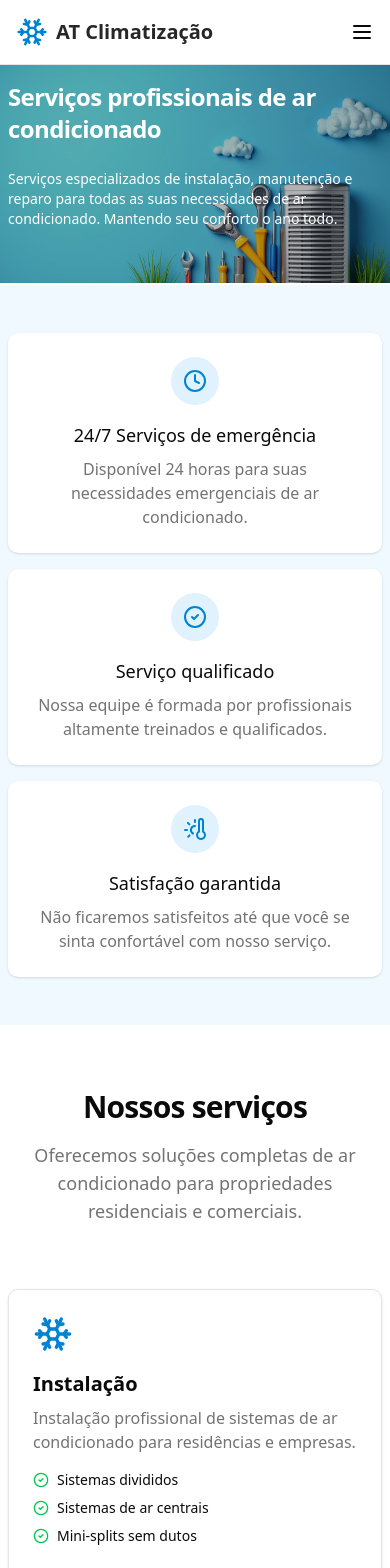
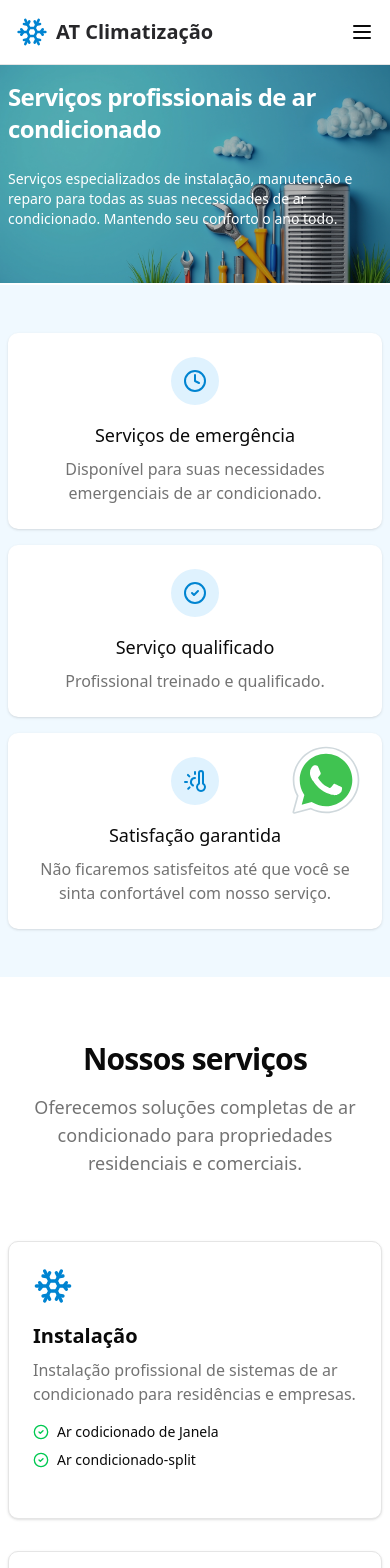
Before and after one commit to hiagoCf19/AT-climatizacao, a React (Vite) app: page / in a window 390 px wide. Shown: the top 1568 px of the page. Built offline with nearby package versions, Linux system fonts and the light colour scheme.

Commit message:
fix: informations

```diff
--- a/src/App.tsx
+++ b/src/App.tsx
@@ -3,14 +3,15 @@
 
 import Features from "./components/features";
 import Services from "./components/services";
-import About from "./components/about";
 import Testimonials from "./components/testimonials";
 import Cta from "./components/CTA";
 import Contact from "./components/contact";
 import Footer from "./components/footer";
+import WhatsAppCTA from "./components/whatsAppCTA";
+import About from "./components/about";
 function App() {
   return (
-    <div className="flex min-h-screen flex-col ">
+    <div className="flex min-h-screen flex-col  ">
       <Header />
       <main className="flex-1 ">
         <Home />
@@ -27,6 +28,7 @@
         {/* Contact */}
         <Contact />
       </main>
+      <WhatsAppCTA />
 
       <Footer />
     </div>
--- a/src/components/about.tsx
+++ b/src/components/about.tsx
@@ -1,5 +1,3 @@
-import { CheckCircle2 } from "lucide-react";
-import { Button } from "@/components/ui/button";
 const About = () => {
   return (
     <section
@@ -10,10 +8,10 @@
         <div className="grid grid-cols-1 lg:grid-cols-2 gap-12 items-center">
           <div>
             <img
-              src="/placeholder.svg?height=600&width=800"
+              src="/logo.png"
               alt="AT Climatização technician"
-              width={600}
-              height={400}
+              width={800}
+              height={200}
               className="rounded-lg shadow-md object-cover"
             />
           </div>
@@ -21,38 +19,17 @@
             <h2 className="text-3xl font-bold tracking-tight sm:text-4xl mb-6">
               Sobre AT Climatização
             </h2>
-            <p className="text-lg text-muted-foreground mb-6">
-              Com mais de XX anos de experiência no setor, a AT Climatização tem
-              fornecido serviços de ar condicionado de alta qualidade para
-              clientes residenciais e comerciais.
+            <p className="text-lg text-muted-foreground mb-6"></p>
+            <p className="text-lg text-muted-foreground mb-6 text-center">
+              Profissional especializado em ar-condicionado, com foco em
+              qualidade, capricho e respeito ao ambiente do cliente. Realiza
+              cada serviço com extrema atenção aos detalhes, garantindo um
+              trabalho minucioso, eficiente e sem sujeira. Preza pela
+              pontualidade, discrição e cuidado em cada etapa — desde a
+              instalação até a manutenção. Atua sempre com seriedade, para
+              preservar o local e entregando um resultado limpo, seguro e
+              confiável.
             </p>
-            <p className="text-lg text-muted-foreground mb-6">
-              Técnicos certificados estão comprometidos em oferecer um serviço
-              excepcional, garantindo seu conforto em qualquer estação. Nos
-              orgulhamos de nossa atenção aos detalhes, confiabilidade e
-              satisfação do cliente.
-            </p>
-            <div className="grid grid-cols-2 gap-4 mb-8">
-              <div className="flex items-center gap-2">
-                <CheckCircle2 className="h-5 w-5 text-sky-600" />
-                <span>XX+ Anos de experiência</span>
-              </div>
-              <div className="flex items-center gap-2">
-                <CheckCircle2 className="h-5 w-5 text-sky-600" />
-                <span>Certificados técnicos</span>
-              </div>
-              <div className="flex items-center gap-2">
-                <CheckCircle2 className="h-5 w-5 text-sky-600" />
-                <span>Garantia de serviço</span>
-              </div>
-              <div className="flex items-center gap-2">
-                <CheckCircle2 className="h-5 w-5 text-sky-600" />
-                <span>Preço competitivo</span>
-              </div>
-            </div>
-            <Button className="bg-sky-600 hover:bg-sky-700">
-              Saiba mais sobre nós
-            </Button>
           </div>
         </div>
       </div>
--- a/src/components/contact.tsx
+++ b/src/components/contact.tsx
@@ -1,5 +1,4 @@
-import { Button } from "./ui/button";
-import { Phone, Mail } from "lucide-react";
+import { Phone, Instagram } from "lucide-react";
 const Contact = () => {
   return (
     <section id="contact" className="py-16 px-2  md:py-24 flex justify-center">
@@ -10,9 +9,8 @@
               Contate-nos
             </h2>
             <p className="text-lg text-muted-foreground mb-8">
-              Tem dúvidas ou precisa agendar um serviço? Entre em contato
-              conosco usando qualquer um dos métodos abaixo ou preenchendo o
-              formulário de contato.
+              Tem duvidas ou precisa agendar um serviço? Entre em contato
+              conosco usando qualquer um dos métodos abaixo
             </p>
 
             <div className="space-y-6">
@@ -26,20 +24,18 @@
                 </div>
               </div>
 
-              <div className="flex items-start gap-4">
+              <a
+                href="/ins"
+                className="flex items-start gap-4 bg-transparent shadow-none text-zinc-700"
+              >
                 <div className="h-10 w-10 rounded-full bg-sky-100 flex items-center justify-center flex-shrink-0">
-                  <Mail className="h-5 w-5 text-sky-600" />
+                  <Instagram className="h-5 w-5 text-sky-600" />
                 </div>
                 <div>
-                  <h3 className="font-medium mb-1">Email</h3>
-                  <p className="text-muted-foreground">
-                    contato@atclimatizacao.com
-                  </p>
-                  <p className="text-muted-foreground">
-                    suporte@atclimatizacao.com
-                  </p>
+                  <h3 className="font-medium ">Instagram</h3>
+                  <p className="text-muted-foreground">@atclimatizacao</p>
                 </div>
-              </div>
+              </a>
 
               {/*  <div className="flex items-start gap-4">
                 <div className="h-10 w-10 rounded-full bg-sky-100 flex items-center justify-center flex-shrink-0">
@@ -57,7 +53,7 @@
           </div>
 
           <div>
-            <form className="space-y-6 bg-white p-8 rounded-lg shadow border">
+            {/*   <form className="space-y-6 bg-white p-8 rounded-lg shadow border">
               <div className="grid grid-cols-1 sm:grid-cols-2 gap-6">
                 <div className="space-y-2">
                   <label htmlFor="first-name" className="text-sm font-medium">
@@ -141,7 +137,7 @@
               >
                 Enviar mensagem
               </Button>
-            </form>
+            </form> */}
           </div>
         </div>
       </div>
--- a/src/components/features.tsx
+++ b/src/components/features.tsx
@@ -9,12 +9,9 @@
             <div className="h-12 w-12 rounded-full bg-sky-100 flex items-center justify-center mb-4">
               <Clock className="h-6 w-6 text-sky-600" />
             </div>
-            <h3 className="text-lg font-medium mb-2">
-              24/7 Serviços de emergência
-            </h3>
+            <h3 className="text-lg font-medium mb-2">Serviços de emergência</h3>
             <p className="text-muted-foreground">
-              Disponível 24 horas para suas necessidades emergenciais de ar
-              condicionado.
+              Disponível para suas necessidades emergenciais de ar condicionado.
             </p>
           </div>
 
@@ -24,8 +21,7 @@
             </div>
             <h3 className="text-lg font-medium mb-2">Serviço qualificado</h3>
             <p className="text-muted-foreground">
-              Nossa equipe é formada por profissionais altamente treinados e
-              qualificados.
+              Profissional treinado e qualificado.
             </p>
           </div>
 
--- a/src/components/footer.tsx
+++ b/src/components/footer.tsx
@@ -119,7 +119,7 @@
           </div>
 
           <div>
-            <h3 className="text-lg font-semibold mb-4 text-white">Contact</h3>
+            <h3 className="text-lg font-semibold mb-4 text-white">Contato</h3>
             <ul className="space-y-3">
               {/*  <li className="flex items-start gap-3">
                 <MapPin className="h-5 w-5 text-sky-400 flex-shrink-0 mt-0.5" />
@@ -141,19 +141,11 @@
           </div>
         </div>
 
-        <div className="border-t border-gray-800 mt-12 pt-8 flex flex-col md:flex-row justify-between items-center">
+        <div className="border-t text-center border-gray-800 mt-12 pt-8 flex flex-col md:flex-row justify-between items-center">
           <p>
-            &copy; {new Date().getFullYear()} AT Climatização. Todos os direitos
-            reservados.
+            &copy; {new Date().getFullYear()} AT Climatização. <br /> Todos os
+            direitos reservados.
           </p>
-          <div className="flex gap-6 mt-4 md:mt-0">
-            <a href="#" className="text-sm hover:text-white transition-colors">
-              Política de provacidade
-            </a>
-            <a href="#" className="text-sm hover:text-white transition-colors">
-              Termos de serviço
-            </a>
-          </div>
         </div>
       </div>
     </footer>
--- a/src/components/header.tsx
+++ b/src/components/header.tsx
@@ -69,7 +69,12 @@
             className="text-zinc-50 bg-sky-600 cursor-pointer hover:bg-sky-700"
             size="sm"
           >
-            Solicitar serviços
+            <a
+              href="https://api.whatsapp.com/send/?phone=554791684583&text&type=phone_number&app_absent=0"
+              target="_blank"
+            >
+              Solicitar serviços
+            </a>
           </Button>
         </div>
 
--- a/src/components/services.tsx
+++ b/src/components/services.tsx
@@ -32,23 +32,19 @@
               <ul className="space-y-2 mb-6">
                 <li className="flex items-center gap-2">
                   <CheckCircle2 className="h-4 w-4 text-green-500" />
-                  <span className="text-sm">Sistemas divididos</span>
+                  <span className="text-sm">Ar codicionado de Janela</span>
                 </li>
                 <li className="flex items-center gap-2">
                   <CheckCircle2 className="h-4 w-4 text-green-500" />
-                  <span className="text-sm">Sistemas de ar centrais</span>
-                </li>
-                <li className="flex items-center gap-2">
-                  <CheckCircle2 className="h-4 w-4 text-green-500" />
-                  <span className="text-sm">Mini-splits sem dutos</span>
+                  <span className="text-sm">Ar condicionado-split</span>
                 </li>
               </ul>
-              <a
+              {/* <a
                 href="#"
                 className="inline-flex items-center text-sky-600 text-sm font-medium hover:underline"
               >
                 Ver mais <ArrowRight className="ml-1 h-4 w-4" />
-              </a>
+              </a> */}
             </div>
           </div>
 
@@ -74,12 +70,12 @@
                   <span className="text-sm">Troca de peças</span>
                 </li>
               </ul>
-              <a
+              {/* <a
                 href="#"
                 className="inline-flex items-center text-sky-600 text-sm font-medium hover:underline"
               >
                 Ver mais <ArrowRight className="ml-1 h-4 w-4" />
-              </a>
+              </a> */}
             </div>
           </div>
 
@@ -105,12 +101,12 @@
                   <span className="text-sm">Manutenção preventiva</span>
                 </li>
               </ul>
-              <a
+              {/* <a
                 href="#"
                 className="inline-flex items-center text-sky-600 text-sm font-medium hover:underline"
               >
                 Ver mais <ArrowRight className="ml-1 h-4 w-4" />
-              </a>
+              </a> */}
             </div>
           </div>
         </div>
--- a/src/components/testimonials.tsx
+++ b/src/components/testimonials.tsx
@@ -39,10 +39,10 @@
             </p>
             <div className="flex items-center gap-3">
               <div className="h-10 w-10 rounded-full bg-gray-200 flex items-center justify-center">
-                <span className="text-sm font-medium">RM</span>
+                <img src="" alt="" />
               </div>
               <div>
-                <h4 className="font-medium">Ricardo Mendes</h4>
+                <h4 className="font-medium">Samara Seguetto</h4>
                 <p className="text-sm text-muted-foreground">
                   Balneário Camboriú
                 </p>
@@ -68,8 +68,7 @@
             </div>
             <p className="italic mb-4">
               "Utilizamos a AT Climatização para a manutenção do nosso prédio de
-              escritórios.Técnico sempre confiável e realiza um trabalho
-              excelente."
+              escritórios.Sempre confiável e realiza um trabalho excelente."
             </p>
             <div className="flex items-center gap-3">
               <div className="h-10 w-10 rounded-full bg-gray-200 flex items-center justify-center">
--- /dev/null
+++ b/src/components/whatsAppCTA.tsx
@@ -0,0 +1,45 @@
+// Componente React com Tailwind e Lucide
+
+export default function WhatsAppCTA() {
+  return (
+    <a
+      href="https://api.whatsapp.com/send/?phone=554791684583&text&type=phone_number&app_absent=0"
+      target="_blank"
+      rel="noopener noreferrer"
+      className="fixed z-50 right-0 p-6 bottom-0 "
+    >
+      <svg
+        xmlns="http://www.w3.org/2000/svg"
+        x="0px"
+        y="0px"
+        width="80"
+        height="80"
+        viewBox="0 0 48 48"
+        className=""
+      >
+        <path
+          fill="#fff"
+          d="M4.868,43.303l2.694-9.835C5.9,30.59,5.026,27.324,5.027,23.979C5.032,13.514,13.548,5,24.014,5c5.079,0.002,9.845,1.979,13.43,5.566c3.584,3.588,5.558,8.356,5.556,13.428c-0.004,10.465-8.522,18.98-18.986,18.98c-0.001,0,0,0,0,0h-0.008c-3.177-0.001-6.3-0.798-9.073-2.311L4.868,43.303z"
+        ></path>
+        <path
+          fill="#fff"
+          d="M4.868,43.803c-0.132,0-0.26-0.052-0.355-0.148c-0.125-0.127-0.174-0.312-0.127-0.483l2.639-9.636c-1.636-2.906-2.499-6.206-2.497-9.556C4.532,13.238,13.273,4.5,24.014,4.5c5.21,0.002,10.105,2.031,13.784,5.713c3.679,3.683,5.704,8.577,5.702,13.781c-0.004,10.741-8.746,19.48-19.486,19.48c-3.189-0.001-6.344-0.788-9.144-2.277l-9.875,2.589C4.953,43.798,4.911,43.803,4.868,43.803z"
+        ></path>
+        <path
+          fill="#cfd8dc"
+          d="M24.014,5c5.079,0.002,9.845,1.979,13.43,5.566c3.584,3.588,5.558,8.356,5.556,13.428c-0.004,10.465-8.522,18.98-18.986,18.98h-0.008c-3.177-0.001-6.3-0.798-9.073-2.311L4.868,43.303l2.694-9.835C5.9,30.59,5.026,27.324,5.027,23.979C5.032,13.514,13.548,5,24.014,5 M24.014,42.974C24.014,42.974,24.014,42.974,24.014,42.974C24.014,42.974,24.014,42.974,24.014,42.974 M24.014,42.974C24.014,42.974,24.014,42.974,24.014,42.974C24.014,42.974,24.014,42.974,24.014,42.974 M24.014,4C24.014,4,24.014,4,24.014,4C12.998,4,4.032,12.962,4.027,23.979c-0.001,3.367,0.849,6.685,2.461,9.622l-2.585,9.439c-0.094,0.345,0.002,0.713,0.254,0.967c0.19,0.192,0.447,0.297,0.711,0.297c0.085,0,0.17-0.011,0.254-0.033l9.687-2.54c2.828,1.468,5.998,2.243,9.197,2.244c11.024,0,19.99-8.963,19.995-19.98c0.002-5.339-2.075-10.359-5.848-14.135C34.378,6.083,29.357,4.002,24.014,4L24.014,4z"
+        ></path>
+        <path
+          fill="#40c351"
+          d="M35.176,12.832c-2.98-2.982-6.941-4.625-11.157-4.626c-8.704,0-15.783,7.076-15.787,15.774c-0.001,2.981,0.833,5.883,2.413,8.396l0.376,0.597l-1.595,5.821l5.973-1.566l0.577,0.342c2.422,1.438,5.2,2.198,8.032,2.199h0.006c8.698,0,15.777-7.077,15.78-15.776C39.795,19.778,38.156,15.814,35.176,12.832z"
+        ></path>
+        <path
+          fill="#fff"
+          fill-rule="evenodd"
+          d="M19.268,16.045c-0.355-0.79-0.729-0.806-1.068-0.82c-0.277-0.012-0.593-0.011-0.909-0.011c-0.316,0-0.83,0.119-1.265,0.594c-0.435,0.475-1.661,1.622-1.661,3.956c0,2.334,1.7,4.59,1.937,4.906c0.237,0.316,3.282,5.259,8.104,7.161c4.007,1.58,4.823,1.266,5.693,1.187c0.87-0.079,2.807-1.147,3.202-2.255c0.395-1.108,0.395-2.057,0.277-2.255c-0.119-0.198-0.435-0.316-0.909-0.554s-2.807-1.385-3.242-1.543c-0.435-0.158-0.751-0.237-1.068,0.238c-0.316,0.474-1.225,1.543-1.502,1.859c-0.277,0.317-0.554,0.357-1.028,0.119c-0.474-0.238-2.002-0.738-3.815-2.354c-1.41-1.257-2.362-2.81-2.639-3.285c-0.277-0.474-0.03-0.731,0.208-0.968c0.213-0.213,0.474-0.554,0.712-0.831c0.237-0.277,0.316-0.475,0.474-0.791c0.158-0.317,0.079-0.594-0.04-0.831C20.612,19.329,19.69,16.983,19.268,16.045z"
+          clip-rule="evenodd"
+        ></path>
+      </svg>
+    </a>
+  );
+}
```
Also changed, not shown: public/logo.png (added), public/samara.jpeg (added).
